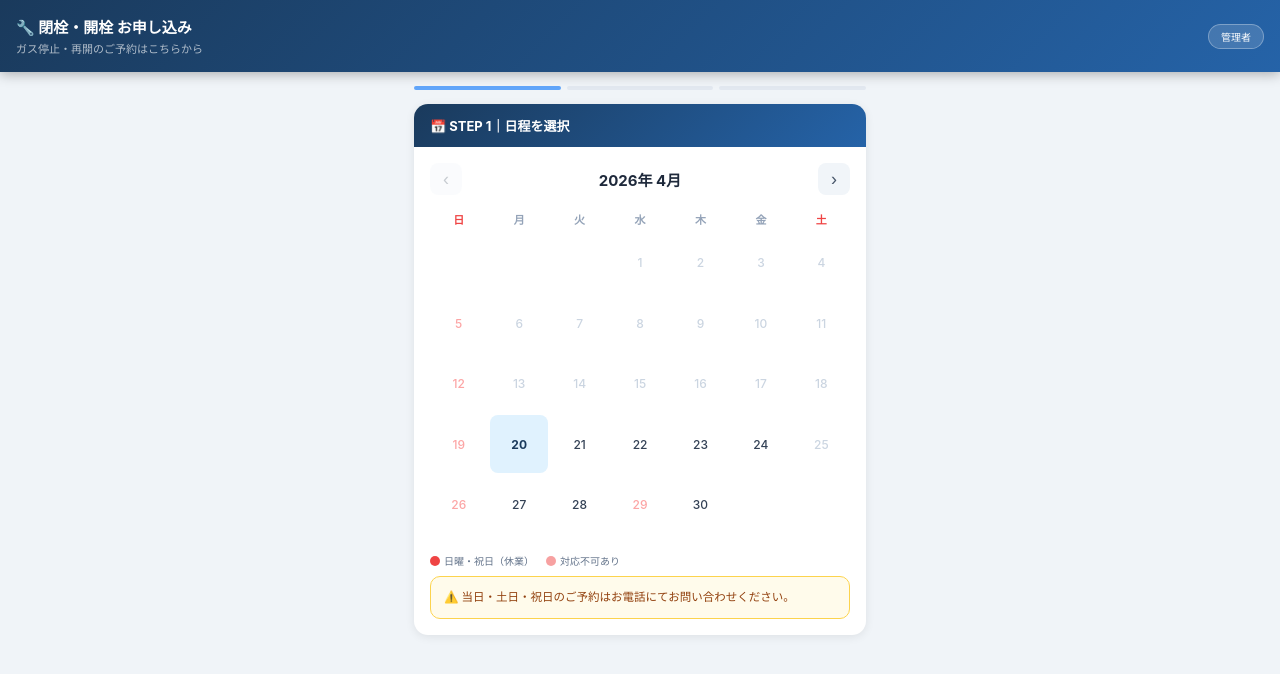
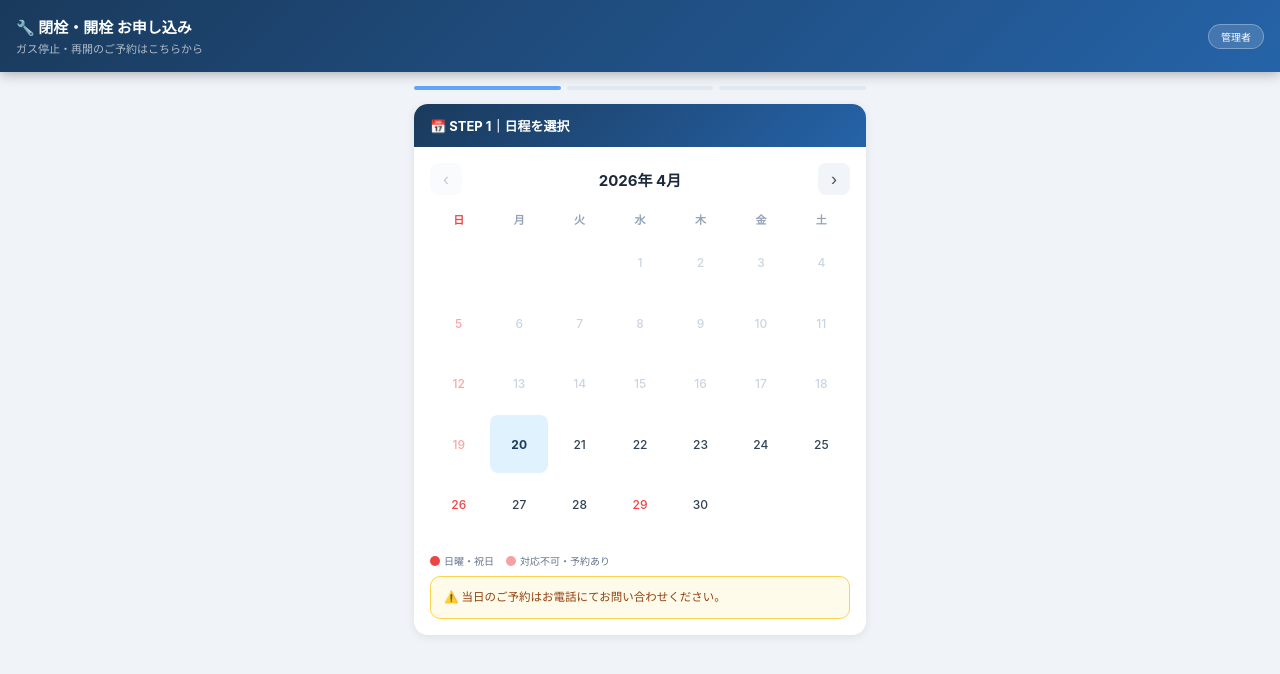
Before and after one commit to akdsrr5-lang/gas-booking, a plain HTML site: page index.html in a window 1280 px wide. Drawn offline with Linux system fonts and the light colour scheme.

Commit message:
Update index.html

```diff
--- a/index.html
+++ b/index.html
@@ -225,19 +225,19 @@ function buildCustomer(){
     buildCalendar("cust",state.custMonth,state.selDate)+
     '<div style="height:10px"></div>'+
     '<div class="legend">'+
-    '<div class="legend-item"><div class="legend-dot" style="background:#ef4444"></div>日曜・祝日（休業）</div>'+
-    '<div class="legend-item"><div class="legend-dot" style="background:#ef4444;opacity:.5"></div>対応不可あり</div>'+
+    '<div class="legend-item"><div class="legend-dot" style="background:#ef4444"></div>日曜・祝日</div>'+
+    '<div class="legend-item"><div class="legend-dot" style="background:#ef4444;opacity:.5"></div>対応不可・予約あり</div>'+
     '</div>'+
     '<div style="height:8px"></div>'+
-    '<div class="notice">⚠️ 当日・土日・祝日のご予約はお電話にてお問い合わせください。</div></div></div>';
+    '<div class="notice">⚠️ 当日のご予約はお電話にてお問い合わせください。</div></div></div>';
   if(state.selDate){
     html+='<div class="card"><div class="card-hd">🕐 STEP 2｜時間帯を選択</div><div class="card-bd">';
-    if(isWknd(state.selDate)||isToday(state.selDate)||isHoliday(fmt(state.selDate))){
-      html+='<div class="wknd"><div class="ico">📞</div><h3>この日はオンライン予約できません</h3><p>土日・祝日・当日のご予約は<br>お電話にてお問い合わせください。</p></div>';
+    if(isToday(state.selDate)){
+      html+='<div class="wknd"><div class="ico">📞</div><h3>当日はオンライン予約できません</h3><p>当日のご予約は<br>お電話にてお問い合わせください。</p></div>';
     }else{html+=buildTimeSlots(blocked,booked,state.selTime,ds);}
     html+='</div></div>';
   }
-  if(state.selDate&&state.selTime&&!isWknd(state.selDate)&&!isToday(state.selDate)&&!isHoliday(fmt(state.selDate))){
+  if(state.selDate&&state.selTime&&!isToday(state.selDate)){
     var f=state.form;
     html+='<div class="card"><div class="card-hd">📝 STEP 3｜お客様情報を入力</div><div class="card-bd">';
     html+='<div class="sum"><div class="sum-row"><span class="sum-l">日程</span><span class="sum-v">'+state.selDate.getFullYear()+'年'+(state.selDate.getMonth()+1)+'月'+state.selDate.getDate()+'日（'+DAYS[state.selDate.getDay()]+'）</span></div><div class="sum-row"><span class="sum-l">時間</span><span class="sum-v">'+state.selTime+'〜</span></div></div>';
@@ -348,23 +348,21 @@ function buildCalendar(ns,viewDate,selDate){
     var date=new Date(yr,mo,d);
     var ds=fmt(date);
     var isSun=date.getDay()===0;
-    var isSat=date.getDay()===6;
     var isHol=isHoliday(ds);
-    var dis=isPast(date)||isToday(date)||isSun||isSat||isHol;
+    var dis=isPast(date)||isToday(date);
     var isSel=selDate&&fmt(selDate)===ds;
     var isTod=isToday(date);
     var hasBlk=(state.blocked[ds]||[]).length>0||Object.keys(state.bookings[ds]||{}).length>0;
     var cls="cal-day";
     if(isTod) cls+=" tod";
     if(dis) cls+=" dis";
-    if(isSun||isHol) cls+=" holiday";// 日曜・祝日を赤く
-    if(isSat&&!isHol) cls+=" ";// 土曜はデフォルト
+    if(isSun||isHol) cls+=" holiday";// 日曜・祝日のみ赤く
     if(isSel) cls+=" sel";
     if(hasBlk&&!dis) cls+=" dot";
     cells+='<div class="'+cls+'" data-cal="'+ns+'" data-date="'+ds+'" data-dis="'+(dis?1:0)+'">'+d+'</div>';
   }
   return '<div class="cal-nav"><button id="'+ns+'PrevM" '+(canPrev?"":"disabled")+'>‹</button><span class="cal-month">'+yr+'年 '+(mo+1)+'月</span><button id="'+ns+'NextM">›</button></div>'+
-    '<div class="cal-grid">'+DAYS.map(function(d,i){return'<div class="cal-lbl" style="'+(i===0||i===6?"color:#ef4444":"")+'">'+d+'</div>';}).join("")+cells+'</div>';
+    '<div class="cal-grid">'+DAYS.map(function(d,i){return'<div class="cal-lbl" style="'+(i===0?"color:#ef4444":"")+'">'+d+'</div>';}).join("")+cells+'</div>';
 }
 
 function buildTimeSlots(blocked,booked,sel,ds){
```
